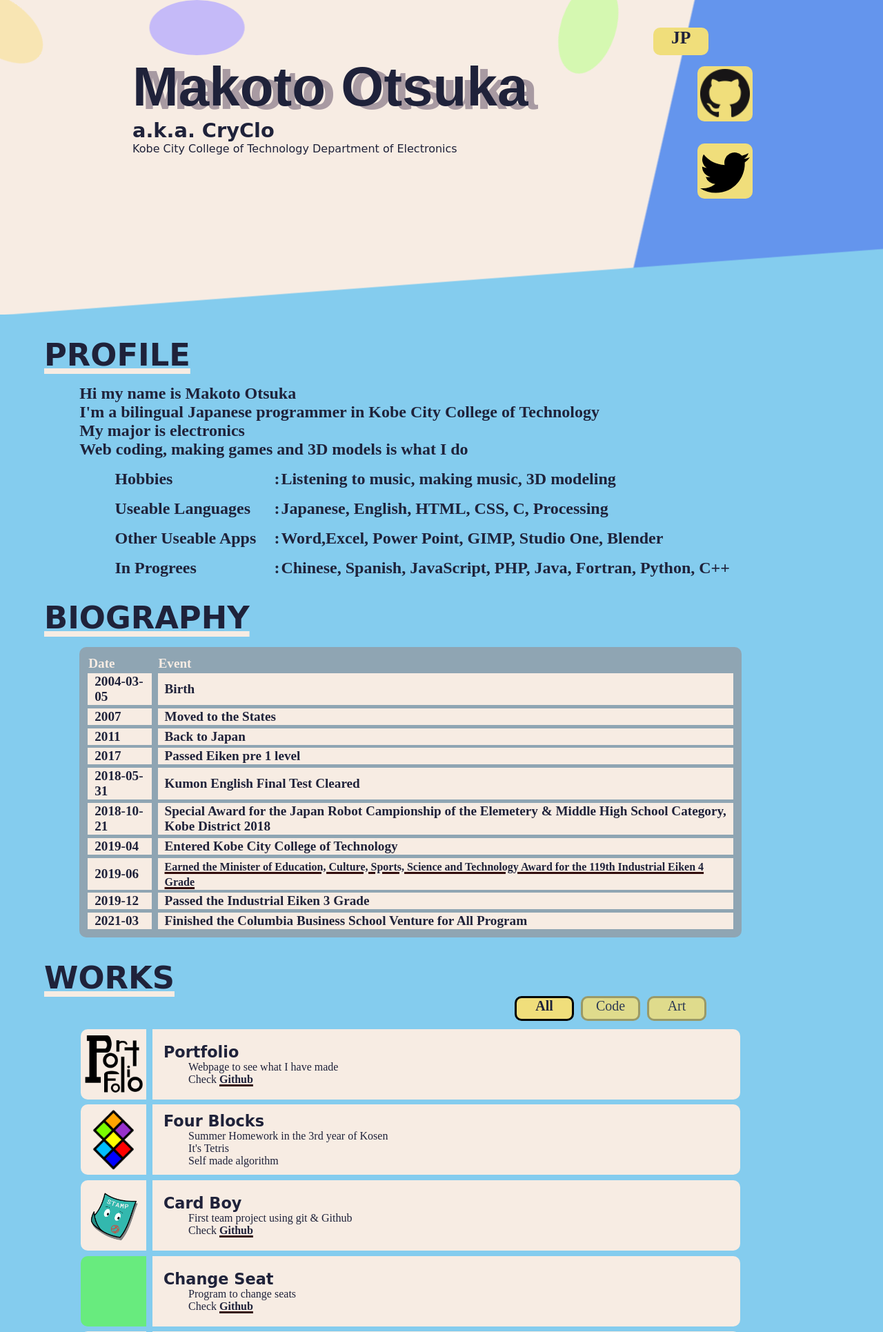
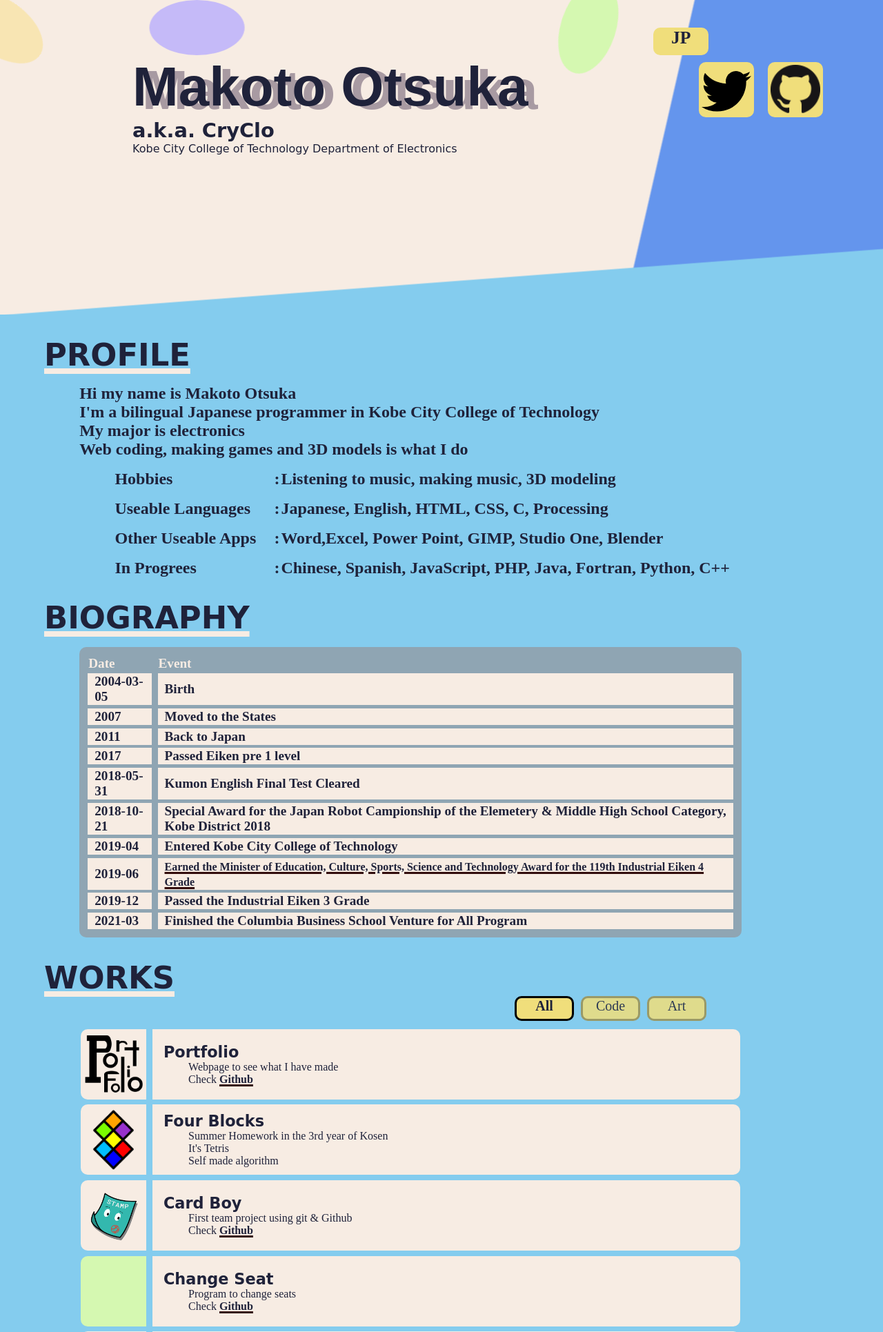
Before and after one commit to r119310/r119310.github.io, a PHP site: page /Portfolio/EN/index.html in a window 1280 px wide. Shown: the top 1931 px of the page at 69% size. Run offline with PHP 8.4, Linux system fonts and the light colour scheme.

Commit message:
ボタンの調整

```diff
--- a/Portfolio/EN/index.html
+++ b/Portfolio/EN/index.html
@@ -50,7 +50,7 @@
                 <div class="SNS">
                     <a href="https://github.com/r119310"><img class="SNSIcon" src="../../Images/GitHub-Mark-64px.png"></a>
                 </div>
-                <div class="SNS" style="top: 22vh;">
+                <div class="SNS">
                     <a href="https://twitter.com/CryClo_"><img class="SNSIcon" src="../../Images/twitter.svg"></a>
                 </div>
             </div>
@@ -217,7 +217,7 @@
                             <tr class="horizontalCellSpace"></tr>
                             <tr class="horizontalCellSpace"></tr>
                             <tr>
-                                <td class="worksImgCell" style="background-color: rgb(104, 235, 126);"></td>
+                                <td class="worksImgCell" style="background-color: rgb(213, 248, 177);"></td>
                                 <td class="verticalCellSpace"></td>
                                 <td class="worksTextCell">
                                     <h4>Change Seat</h4>
@@ -299,7 +299,7 @@
     </main>
 
     <footer>
-        <p class="footerText">made by Makoto Otsuka 2022</p>
+        <p class="footerText">&copy; Makoto Otsuka 2022</p>
     </footer>
 
     <script src="../loading.js"></script>
--- a/Portfolio/JP/index.html
+++ b/Portfolio/JP/index.html
@@ -49,7 +49,7 @@
                 <div class="SNS">
                     <a href="https://github.com/r119310"><img class="SNSIcon" src="../../Images/GitHub-Mark-64px.png"></a>
                 </div>
-                <div class="SNS" style="top: 22vh;">
+                <div class="SNS">
                     <a href="https://twitter.com/CryClo_"><img class="SNSIcon" src="../../Images/twitter.svg"></a>
                 </div>
             </div>
@@ -214,7 +214,7 @@
                             <tr class="horizontalCellSpace"></tr>
                             <tr class="horizontalCellSpace"></tr>
                             <tr>
-                                <td class="worksImgCell" style="background-color: rgb(104, 235, 126);"></td>
+                                <td class="worksImgCell" style="background-color: rgb(213, 248, 177);"></td>
                                 <td class="verticalCellSpace"></td>
                                 <td class="worksTextCell">
                                     <h4>Change Seat</h4>
@@ -297,7 +297,7 @@
     </main>
 
     <footer>
-        <p class="footerText">made by Makoto Otsuka 2022</p>
+        <p class="footerText">&copy; Makoto Otsuka 2022</p>
     </footer>
 
     <script src="../loading.js"></script>
--- a/Portfolio/main.css
+++ b/Portfolio/main.css
@@ -1,10 +1,15 @@
 :root {
     --altWhite: rgb(247, 236, 227);
+    --altGray:rgb(143, 165, 179);
     --baseColor: rgb(132, 204, 238);
     --fontColor: rgb(31, 34, 58);
     --clearGlass: rgba(0, 0, 0, 0);
     --nameShadow: rgba(29, 8, 48, 0.36);
     --buttonBackColor: rgb(240, 222, 123);
+    --popingGreen:rgb(213, 248, 177);
+    --popingPink:rgb(250, 210, 210);
+    --popingOrange:rgb(248, 229, 179);
+    --popingPurple:rgb(197, 186, 248);
     --mainTextFont: 'Amatic SC', cursive;
 }
 
@@ -45,24 +50,24 @@ p {
 }
 
 .circlA{
-    background-color: rgb(213, 248, 177);
+    background-color: var(--popingGreen);
     animation: upDownCircle 4s infinite linear;
 }
 
 .circlB{
-    background-color: rgb(250, 210, 210);
+    background-color: var(--popingPink);
     animation: upDownCircle 4s infinite linear;
     animation-delay: -3.2s;
 }
 
 .circlC{
-    background-color: rgb(248, 229, 179);
+    background-color: var(--popingOrange);
     animation: upDownCircle 4s infinite linear;
     animation-delay: -2.4s;
 }
 
 .circlD{
-    background-color: rgb(197, 186, 248);
+    background-color: var(--popingPurple);
     animation: upDownCircle 4s infinite linear;
     animation-delay: -1.6s;
 }
@@ -97,24 +102,24 @@ p {
 }
 
 .sqA {
-    background-color: rgb(213, 248, 177);
+    background-color: var(--popingGreen);
     animation: ovalAnime 4s infinite linear;
 }
 
 .sqB {
-    background-color: rgb(250, 210, 210);
+    background-color: var(--popingPink);
     animation: ovalAnime 4s infinite linear;
     animation-delay: -0.8s;
 }
 
 .sqC {
-    background-color: rgb(248, 229, 179);
+    background-color: var(--popingOrange);
     animation: ovalAnime 4s infinite linear;
     animation-delay: -1.6s;
 }
 
 .sqD {
-    background-color: rgb(197, 186, 248);
+    background-color: var(--popingPurple);
     animation: ovalAnime 4s infinite linear;
     animation-delay: -2.4s;
 }
@@ -289,6 +294,7 @@ p {
     position: absolute;
     top: -10vh;
     left: 74vw;
+    width: 20vw;
 }
 
 .langChangeButton {
@@ -326,15 +332,15 @@ p {
 }
 
 .SNS {
+    position: relative;
     text-align: center;
-    top: 12.5vh;
     background-color: var(--buttonBackColor);
     border-radius: 10px;
     height: 80px;
     max-height: 10vw;
     width: 80px;
     max-width: 10vw;
-    margin: 10%;
+    margin: 10px;
     float: right;
 }
 
@@ -443,7 +449,7 @@ h2 {
     font-size: 1.2rem;
     width: 75vw;
     padding: 10px;
-    background-color: rgb(143, 165, 179);
+    background-color: var(--altGray);
     border-radius: 10px;
     margin-bottom: 4vh;
 }
--- a/index.html
+++ b/index.html
@@ -4,7 +4,7 @@
 <head>
     <meta charset="utf-8" />
     <meta name="viewport" content="width=device-width,initial-scale=1.0">
-    <link rel="icon" sizes="180x180" href="./JPPage/Portfilio.png">
+    <link rel="icon" sizes="180x180" href="./Images/Portfilio.png">
     <link rel="stylesheet" type="text/css" href="./Start Page/main.css">
     <title>Makoto Otsuka's Portfolio</title>
 </head>
@@ -23,7 +23,7 @@
         </div>
         </div>
         <footer>
-            <div class="maker">made by Makoto Otsuka 2022</div>
+            <div class="maker">&copy; Makoto Otsuka 2022</div>
     </main>
     </footer>
     <script src="./Link.js"></script>
```
